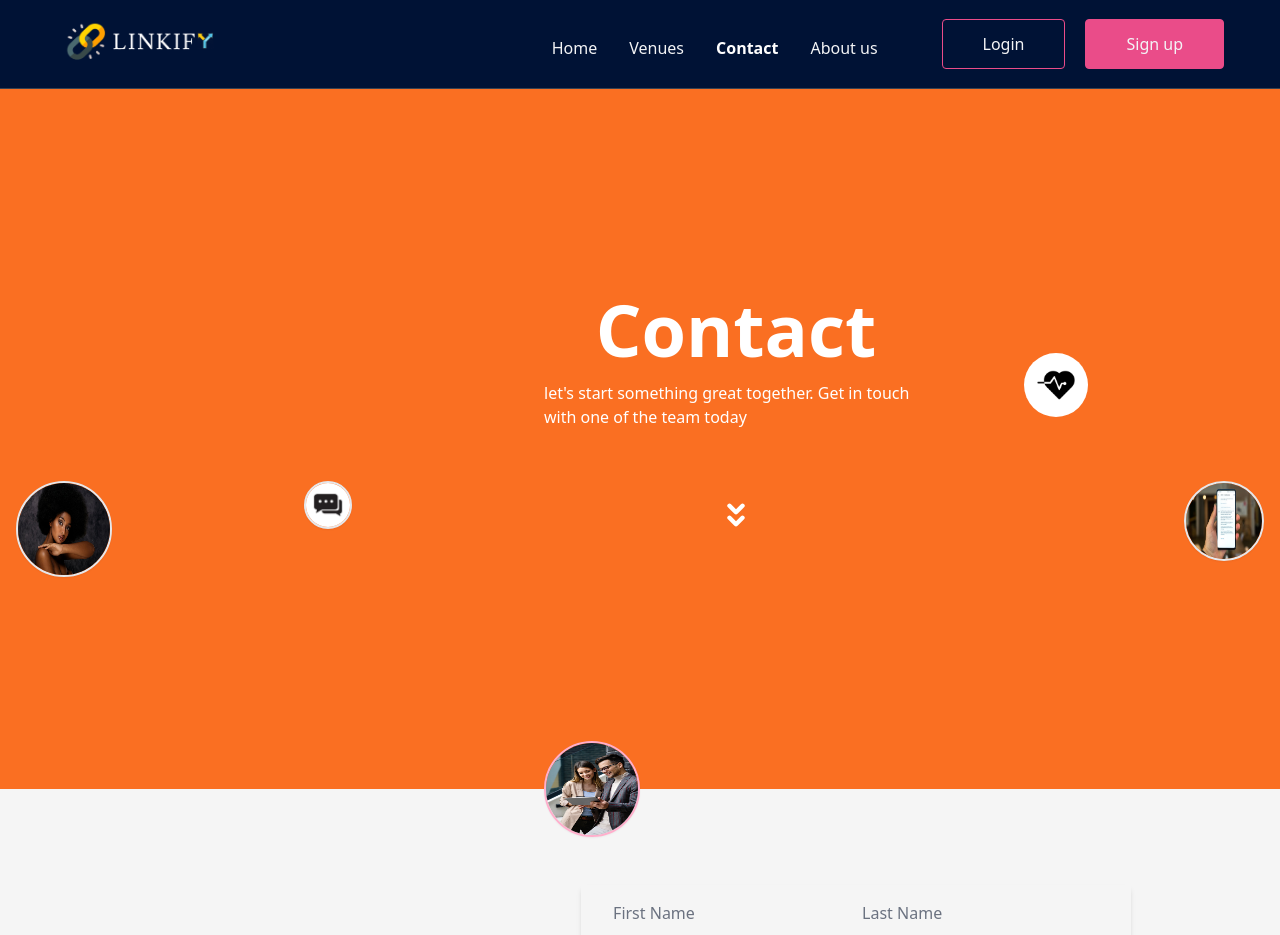
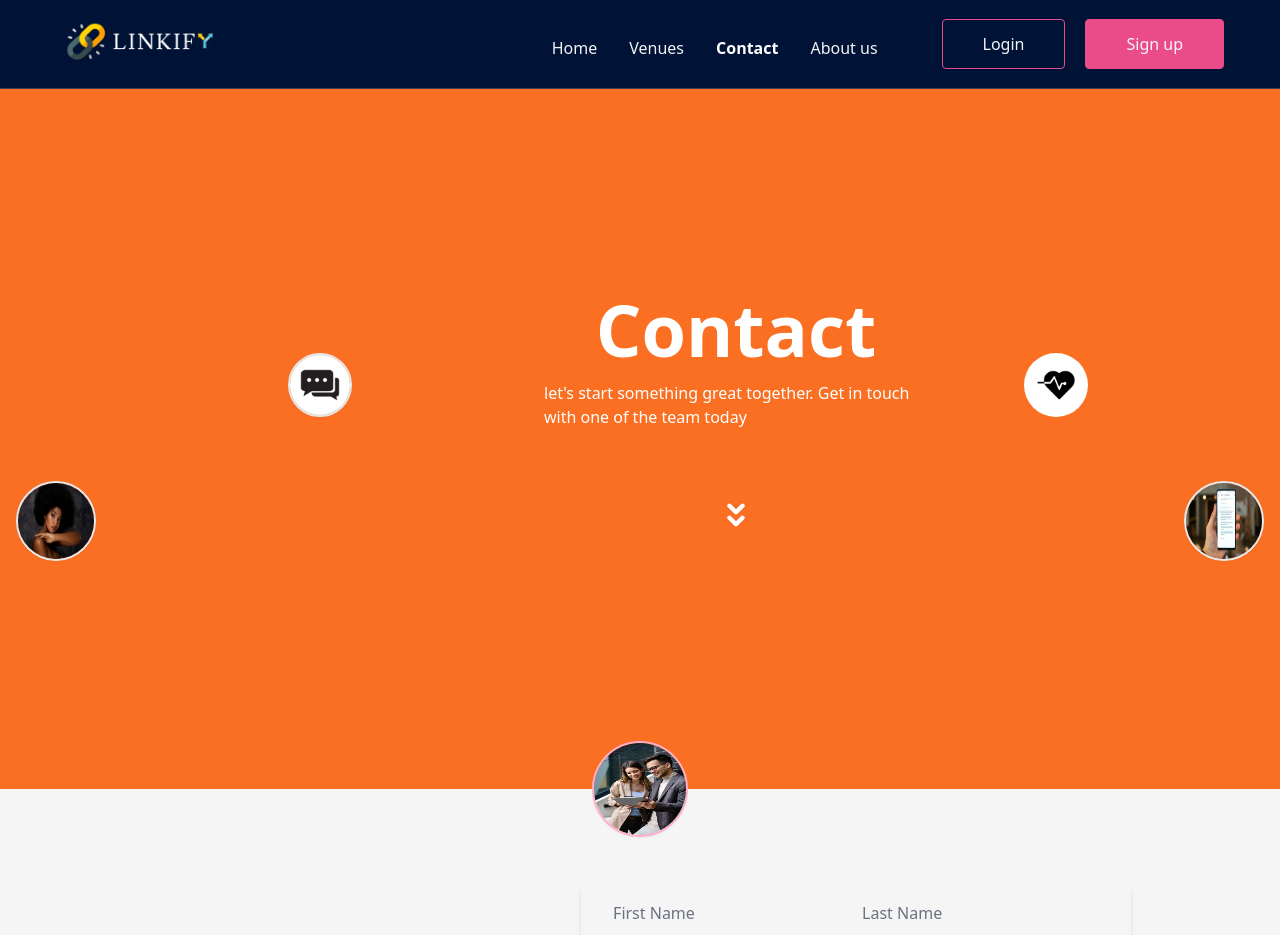
Before and after one commit to danneba/Linkify, a React (Vite) app: page /contact in a window 1280 px wide. Shown: the top 935 px of the page. Built offline with nearby package versions, Linux system fonts and the light colour scheme.

Commit message:
some fix

```diff
--- a/src/pages/home/ContactUs.jsx
+++ b/src/pages/home/ContactUs.jsx
@@ -41,12 +41,12 @@ function Contact() {
     <div className="flex flex-col">
        <div className="flex relative  bg-contact gap-24 py-2 h-[700px] justify-center ">
            {/* <img src={curves} className="w-full h-96 "/> */}
-           <div className="flex w-24 h-24 rounded-full mt-96  mr-24 ">
-           <img src={habesha} className="flex rounded-full shadow-sm border-2 w-24"/>
+           <div className="flex w-20 h-20 rounded-full mt-96  mr-24 ">
+           <img src={habesha} className="flex rounded-full shadow-sm border-2 w-20"/>
 
            </div>
-           <div className="flex w-12 h-12 rounded-full mt-96 mr-24 ">
-           <img src={message} className="flex rounded-full shadow-sm border-2 w-12"/>
+           <div className="flex w-16 h-16 rounded-full mt-64 mr-24 ">
+           <img src={message} className="flex rounded-full shadow-sm border-2 w-20"/>
 
            </div>
            <div className="flex flex-col gap-4 justify-center items-center">
@@ -61,7 +61,7 @@ function Contact() {
            <img src={phone} className="flex rounded-full shadow-sm border-2 w-20"/>
 
            </div>
-           <div className="flex w-24 h-24  absolute -bottom-12 rounded-full mr-24 ">
+           <div className="flex w-24 h-24  absolute -bottom-12  rounded-full  ">
            <img src={two} className="flex rounded-full shadow-sm border-2 border-[#ffafcc] w-24"/>
 
            </div>
```
